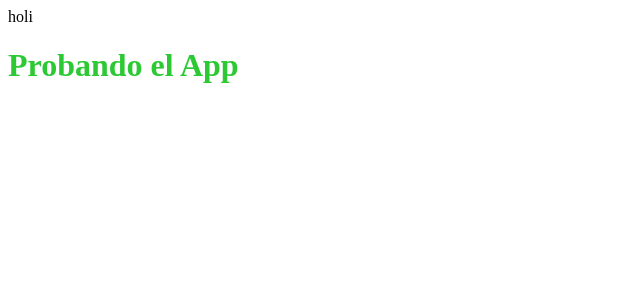
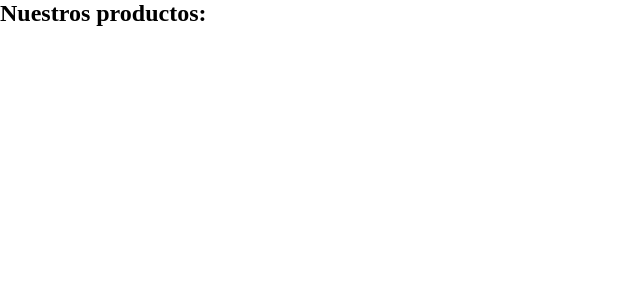
Before and after one commit to HectorVillavicencio/MercaditoCard, a React (Create React App) app: page / in a window 1280 px wide. Shown: the top 300 px of the page, without its empty margins (0-640 px from the left). Built offline with nearby package versions, Linux system fonts and the light colour scheme.

Commit message:
varios cambios a app y creacion del index.css

```diff
--- a/public/index.html
+++ b/public/index.html
@@ -6,7 +6,7 @@
     <meta name="viewport" content="width=device-width, initial-scale=1.0">
     <title>Form</title>
 </head>
-    <p1> holi </p1>
+
 
 <body>
     <div id="root"></div>
--- a/src/App.jsx
+++ b/src/App.jsx
@@ -1,8 +1,11 @@
 import './App.css';
+import ProductContainer from './components/ProductContainer';
 
 
 const App = () => {
-    return(<h1 className="titulo">Probando el App </h1>)
+    return(
+        <ProductContainer />
+    )
 }
 
 export default App;
--- a/src/components/ProductContainer.jsx
+++ b/src/components/ProductContainer.jsx
@@ -0,0 +1,15 @@
+
+
+const ProductContainer = () => {
+  return (
+    <section className="products__section">
+        <h1 className="products__title">Nuestros productos:</h1>
+        <div className="products__container">
+            {/* productos */}
+        </div>
+
+    </section>
+  )
+}
+
+export default ProductContainer
--- /dev/null
+++ b/src/index.css
@@ -0,0 +1,5 @@
+*{ /*reset*/
+    margin: 0;
+    padding: 0;
+    box-sizing: border-box;
+}
```
Also changed, not shown: src/index.js (+4 -3 lines).
